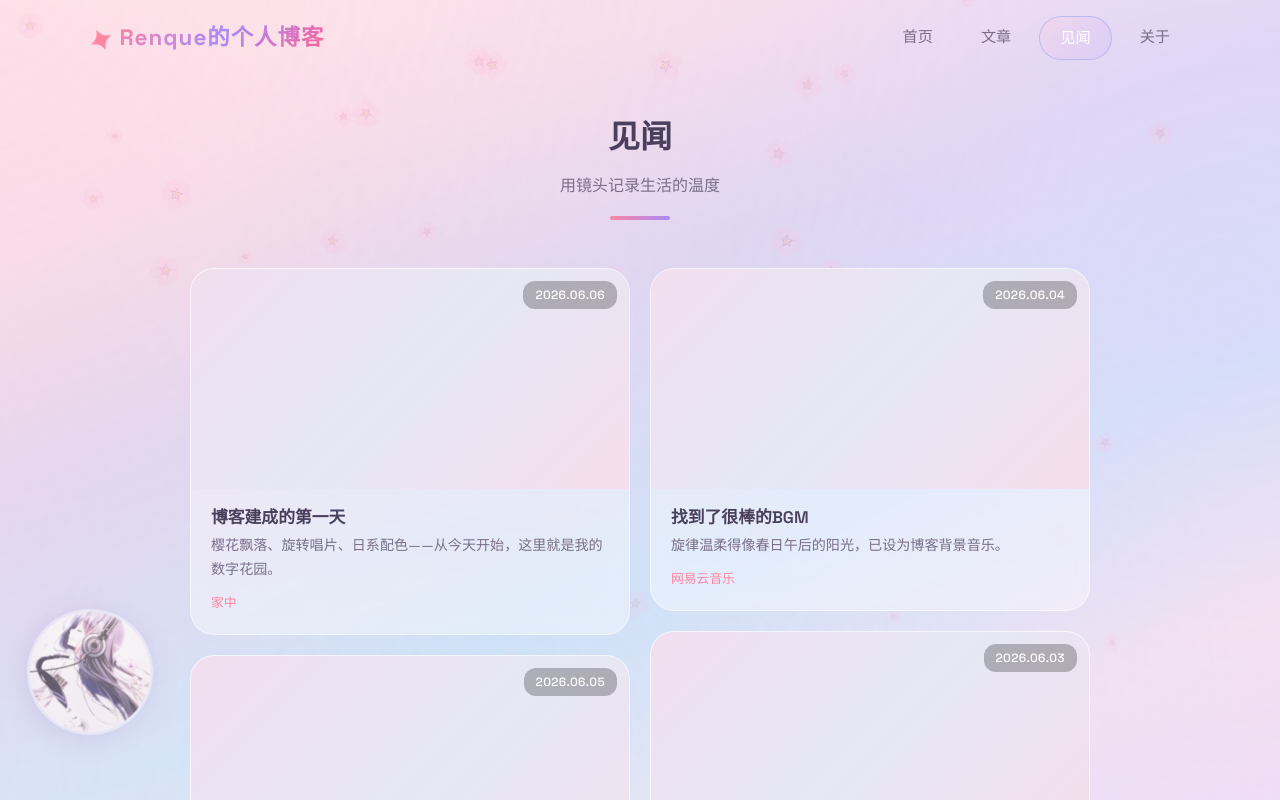
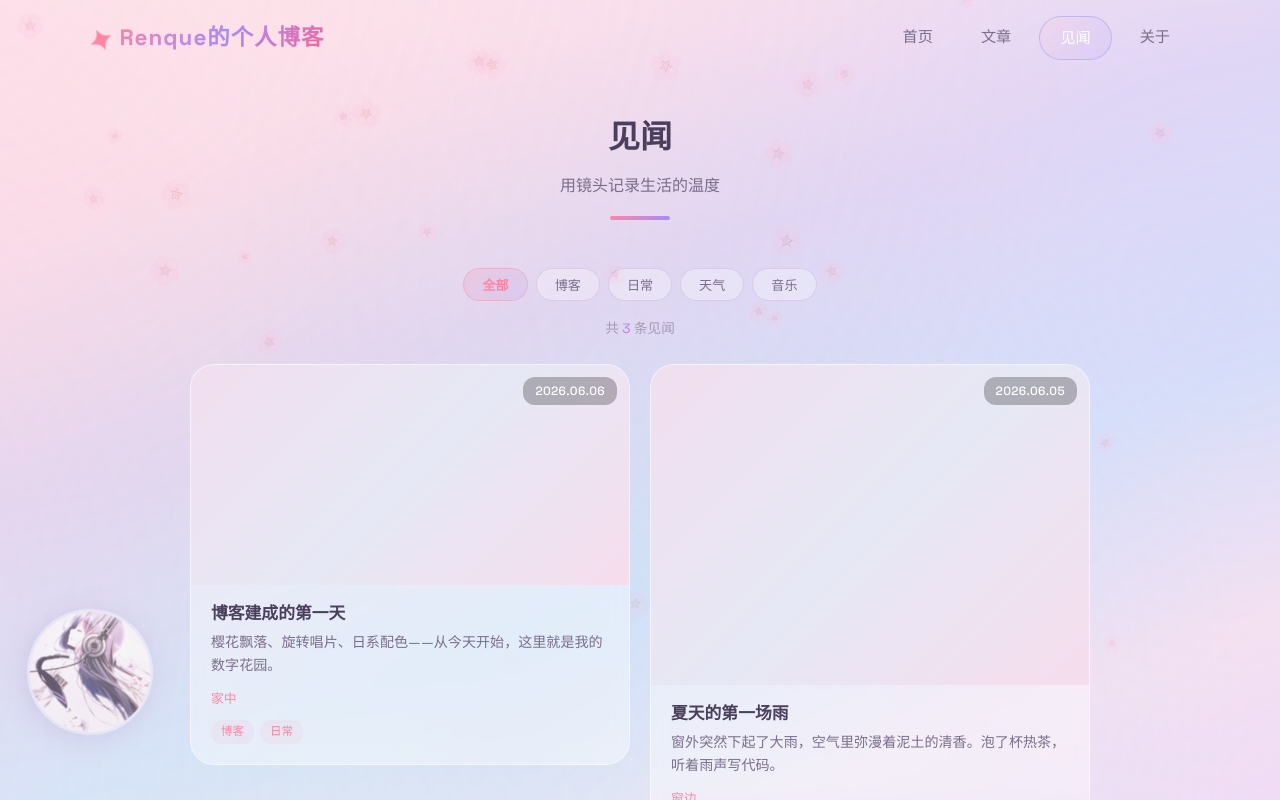
Before and after one commit to s1psw/Renque, a Vue app: page /journey in a window 1280 px wide. Shown: the top 800 px of the page. Built offline with nearby package versions, Linux system fonts and the light colour scheme.

Commit message:
修复Home/Blog打不开（恢复getCategories导出）+见闻添加tag筛选

```diff
--- a/src/data/posts.js
+++ b/src/data/posts.js
@@ -127,13 +127,13 @@ CSS 动画使用 CSS 变量 \`--drift\`、\`--rotation\` 让每片花瓣走不
   },
   {
     id: '4',
-    title: '最近在看的番剧推荐',
+    title: '喜欢的番剧推荐',
     excerpt: '分享一下最近追的几部番，治愈系和日常系永远是我的最爱。',
-    content: `## 四月新番
+    content: `## 动画
 
-这个季度有几部我特别喜欢的：
+推荐几部我特别喜欢的：
 
-### 🌸 摇曳露营△ 第三季
+### 摇曳露营△
 
 等了这么久终于来了！还是熟悉的治愈感，凛酱和抚子一起露营的画面真的太美好了。每次看完都想去户外走走。
 
@@ -143,65 +143,11 @@ CSS 动画使用 CSS 变量 \`--drift\`、\`--rotation\` 让每片花瓣走不
 
 ## 日常系才是归宿
 
-工作累了就看一集露营或者轻音，烦恼瞬间消失。这就是日常系番剧的魔力吧。
-
-你们最近在看什么番？欢迎推荐~`,
+工作累了就看一集露营或者轻音，烦恼瞬间消失。也许这就是日常系番剧的魔力吧。
+`,
     date: '2026-06-05',
     category: '生活记录',
     tags: ['动画', '番剧', '日常']
-  },
-  {
-    id: '5',
-    title: '配色灵感：日式动漫风',
-    excerpt: '记录一下博客的配色方案和设计思路，樱花粉 × 天空蓝 × 淡紫的渐变。',
-    content: `## 灵感来源
-
-动漫里的天空总是特别蓝，樱花总是特别粉。想把这些颜色搬进博客里。
-
-## 配色方案
-
-\`\`\`css
-:root {
-  --bg-primary: #fff0f5;      /* 淡粉白 */
-  --bg-secondary: #e8dff5;    /* 柔紫 */
-  --bg-tertiary: #dceefb;     /* 天空蓝 */
-  --accent-start: #ff85a2;    /* 樱花粉 */
-  --accent-end: #a78bfa;      /* 薰衣草紫 */
-  --accent-glow: #ff6090;     /* 深粉红 */
-}
-\`\`\`
-
-渐变背景用了 5 段色：
-
-\`\`\`css
-background: linear-gradient(160deg,
-  #fff0f5 0%, #fde8f0 20%, #e8e0f5 40%,
-  #dceefb 65%, #fef0f4 85%, #f5e8fa 100%
-);
-\`\`\`
-
-## 毛玻璃卡片
-
-核心三件套：
-
-\`\`\`css
-.glass-card {
-  background: rgba(255, 255, 255, 0.45);
-  border: 1px solid rgba(255, 255, 255, 0.6);
-  backdrop-filter: blur(12px);
-}
-\`\`\`
-
-浅色背景下用白色半透明 + 模糊，出来的效果干净通透。
-
-## 字体
-
-中文 \`Noto Sans SC\` + 英文 \`Space Grotesk\`，这个组合很搭，圆润又现代。
-
-调色是个很治愈的过程。`,
-    date: '2026-06-06',
-    category: '设计笔记',
-    tags: ['CSS', '配色', '设计', '动漫风']
   }
 ]
 
@@ -218,31 +164,3 @@ export function getCategories() {
 export function getPostById(id) {
   return posts.find(p => p.id === id)
 }
-
-/* ========================================
-   日常更新模板：复制下面内容到 posts 数组末尾
-
-  {
-    id: '6',
-    title: '标题',
-    excerpt: '摘要，一两句话概括。',
-    content: `## 小标题
-
-正文内容，支持 Markdown：
-
-- 列表项
-- 列表项
-
-\`\`\`js
-// 代码块
-console.log('hello')
-\`\`\`
-
-**加粗文字**，[链接](url)`,
-    date: '2026-06-XX',
-    category: '生活记录',
-    tags: ['标签1', '标签2']
-  }
-
-  记得修改 id 为当前最大 id + 1
-   ======================================== */
--- a/src/views/Home.vue
+++ b/src/views/Home.vue
@@ -78,7 +78,7 @@
         </div>
         <div class="stats__item glass-card">
           <span class="stats__number gradient-text">100+</span>
-          <span class="stats__label">杯咖啡 ☕</span>
+          <span class="stats__label">杯咖啡 </span>
         </div>
       </div>
     </section>
--- a/src/views/Journey.vue
+++ b/src/views/Journey.vue
@@ -8,10 +8,30 @@
       </div>
     </section>
 
+    <!-- Tag 筛选 -->
+    <div class="filter-bar container">
+      <button
+        class="filter-btn"
+        :class="{ 'filter-btn--active': activeTag === '全部' }"
+        @click="activeTag = '全部'"
+      >全部</button>
+      <button
+        v-for="tag in allTags"
+        :key="tag"
+        class="filter-btn"
+        :class="{ 'filter-btn--active': activeTag === tag }"
+        @click="activeTag = tag"
+      >{{ tag }}</button>
+    </div>
+
+    <p class="filter-count container">
+      共 <span class="gradient-text">{{ filteredItems.length }}</span> 条见闻
+    </p>
+
     <!-- 图片主导的瀑布流 -->
     <section class="journey-grid container">
       <article
-        v-for="(item, index) in items"
+        v-for="(item, index) in filteredItems"
         :key="index"
         class="journal-card"
         :class="{ 'journal-card--tall': index % 3 === 1 }"
@@ -38,9 +58,13 @@
           <h3 class="journal-card__title">{{ item.title }}</h3>
           <p class="journal-card__text">{{ item.content }}</p>
 
-          <!-- 地点/标签 -->
+          <!-- 地点 -->
           <div v-if="item.location" class="journal-card__location">
             {{ item.location }}
+          </div>
+          <!-- Tags -->
+          <div v-if="item.tags" class="journal-card__tags">
+            <span v-for="t in item.tags" :key="t" class="journal-card__tag">{{ t }}</span>
           </div>
         </div>
       </article>
@@ -55,7 +79,9 @@
 </template>
 
 <script setup>
-import { ref } from 'vue'
+import { ref, computed } from 'vue'
+
+const activeTag = ref('全部')
 
 const items = ref([
   {
@@ -63,30 +89,39 @@ const items = ref([
     date: '2026.06.06',
     content: '樱花飘落、旋转唱片、日系配色——从今天开始，这里就是我的数字花园。',
     image: '',
-    location: ' 家中'
+    location: ' 家中',
+    tags: ['博客', '日常']
   },
   {
     title: '夏天的第一场雨',
     date: '2026.06.05',
     content: '窗外突然下起了大雨，空气里弥漫着泥土的清香。泡了杯热茶，听着雨声写代码。',
     image: '',
-    location: ' 窗边'
+    location: ' 窗边',
+    tags: ['日常', '天气']
   },
   {
     title: '找到了很棒的BGM',
     date: '2026.06.04',
     content: '旋律温柔得像春日午后的阳光，已设为博客背景音乐。',
     image: '',
-    location: ' 网易云音乐'
-  },
-  {
-    title: '发现了宝藏咖啡馆',
-    date: '2026.06.03',
-    content: '猫咪很亲人，坐在窗边写代码，偶尔摸摸猫，效率反而更高了。',
-    image: '',
-    location: '☕ 猫咪咖啡馆'
+    location: ' 网易云音乐',
+    tags: ['音乐']
   }
 ])
+
+// 所有 tag
+const allTags = computed(() => {
+  const set = new Set()
+  items.value.forEach(i => (i.tags || []).forEach(t => set.add(t)))
+  return [...set]
+})
+
+// 按 tag 筛选
+const filteredItems = computed(() => {
+  if (activeTag.value === '全部') return items.value
+  return items.value.filter(i => (i.tags || []).includes(activeTag.value))
+})
 </script>
 
 <style scoped>
@@ -226,6 +261,59 @@ const items = ref([
   font-weight: 500;
 }
 
+/* ---- 筛选栏 ---- */
+.filter-bar {
+  display: flex;
+  flex-wrap: wrap;
+  gap: 8px;
+  justify-content: center;
+  margin-bottom: 16px;
+  max-width: 900px;
+}
+.filter-btn {
+  padding: 6px 18px;
+  border-radius: 50px;
+  border: 1px solid rgba(180, 150, 200, 0.3);
+  background: rgba(255, 255, 255, 0.3);
+  color: var(--text-secondary);
+  font-family: inherit;
+  font-size: 0.82rem;
+  font-weight: 500;
+  cursor: pointer;
+  transition: all var(--transition-fast);
+}
+.filter-btn:hover {
+  border-color: var(--accent-start);
+  color: var(--accent-start);
+}
+.filter-btn--active {
+  background: linear-gradient(135deg, rgba(255, 133, 162, 0.18), rgba(167, 139, 250, 0.15));
+  border-color: rgba(255, 133, 162, 0.35);
+  color: var(--accent-start);
+  font-weight: 600;
+}
+.filter-count {
+  text-align: center;
+  color: var(--text-muted);
+  font-size: 0.85rem;
+  margin-bottom: 24px;
+}
+
+/* ---- 卡片 tag ---- */
+.journal-card__tags {
+  display: flex;
+  flex-wrap: wrap;
+  gap: 6px;
+  margin-top: 10px;
+}
+.journal-card__tag {
+  font-size: 0.72rem;
+  padding: 2px 10px;
+  border-radius: 10px;
+  background: rgba(255, 133, 162, 0.08);
+  color: var(--accent-start);
+}
+
 /* ---- 空状态 ---- */
 .journey-empty {
   text-align: center;
--- a/src/views/Post.vue
+++ b/src/views/Post.vue
@@ -3,7 +3,7 @@
     <!-- 文章加载失败 -->
     <div v-if="!post" class="not-found container">
       <div class="not-found__card glass-card">
-        <span class="not-found__icon">😕</span>
+        <span class="not-found__icon"></span>
         <h2>文章未找到</h2>
         <p>你访问的文章可能不存在或已被移除。</p>
         <router-link to="/blog" class="btn-gradient">← 返回文章列表</router-link>
@@ -17,7 +17,7 @@
         <!-- 樱花装饰 -->
         <div class="post-header__sakura-left">🌸</div>
         <div class="post-header__sakura-right">🌸</div>
-        <div class="post-header__sparkle">✨</div>
+
 
         <router-link to="/blog" class="post-header__back">
           ← 返回列表
```
